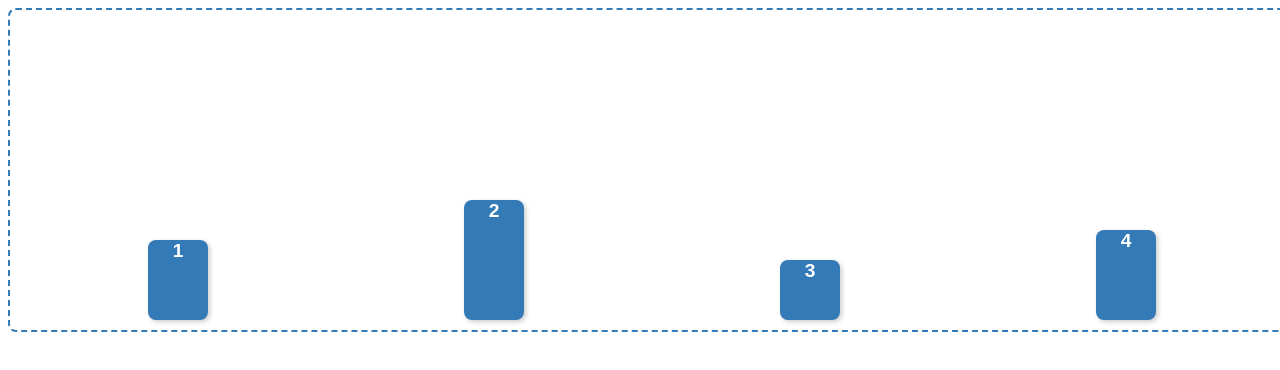
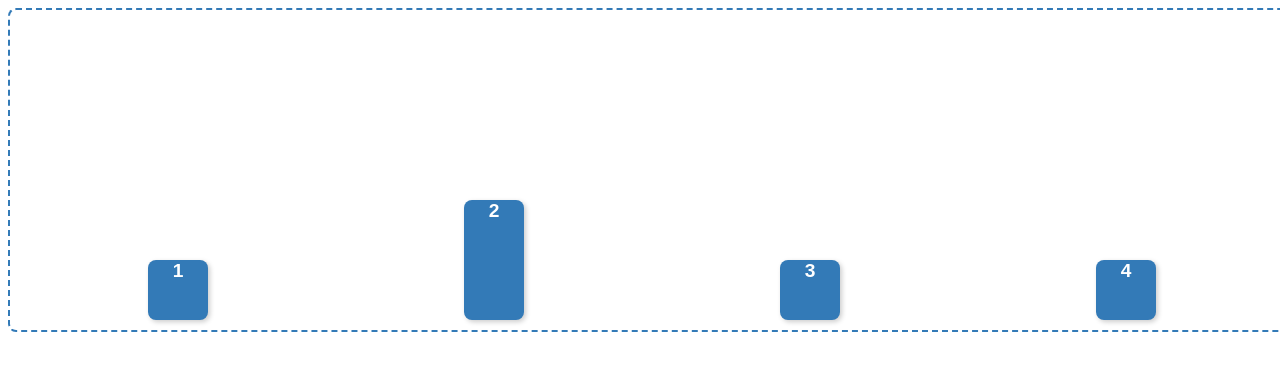
Before and after one commit to rimedhn/pruebafelxbox, a plain HTML site: page index.html in a window 1280 px wide. Drawn offline with Linux system fonts and the light colour scheme.

Commit message:
Update style.css

```diff
--- a/style.css
+++ b/style.css
@@ -28,10 +28,10 @@
 }
 
 /* Estilos específicos para la altura de cada caja */
-.caja-1 { height: 80px; }
+.caja-1 { height: 60px; }
 .caja-2 { height: 120px; }
 .caja-3 { height: 60px; }
-.caja-4 { height: 90px; }
+.caja-4 { height: 60px; }
 
 /* Media query para hacer el diseño responsivo en pantallas más pequeñas */
 @media (max-width: 600px) {
```
